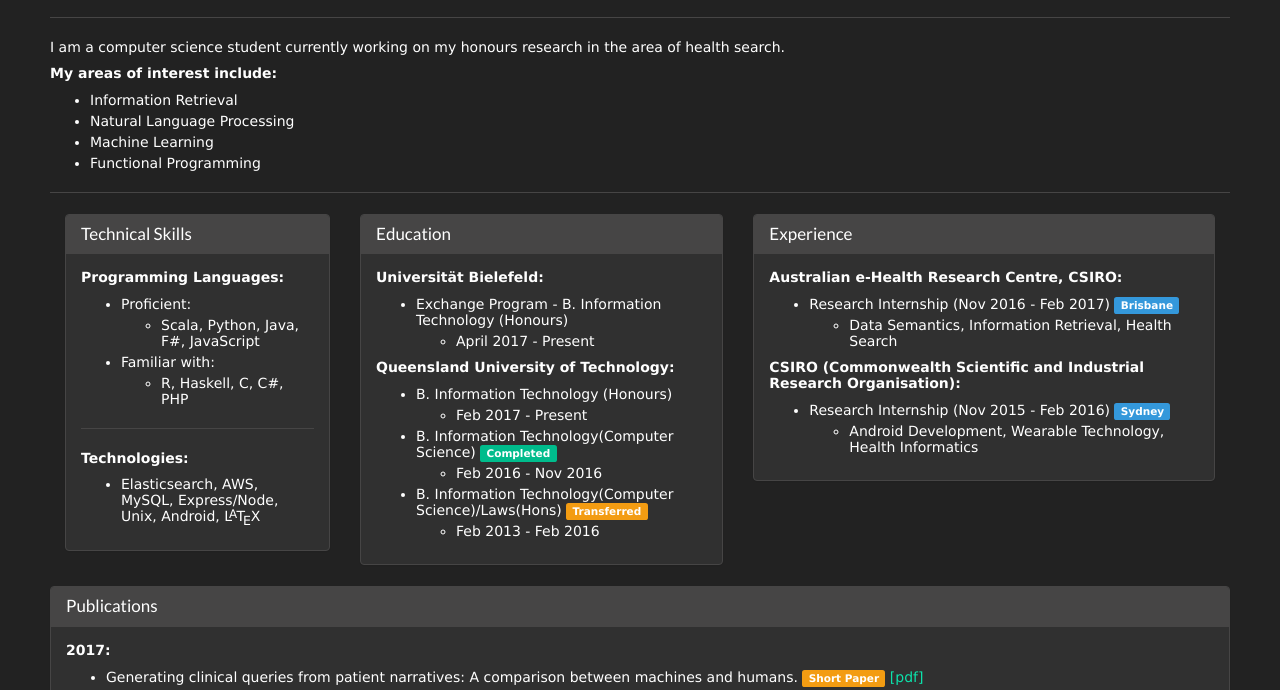
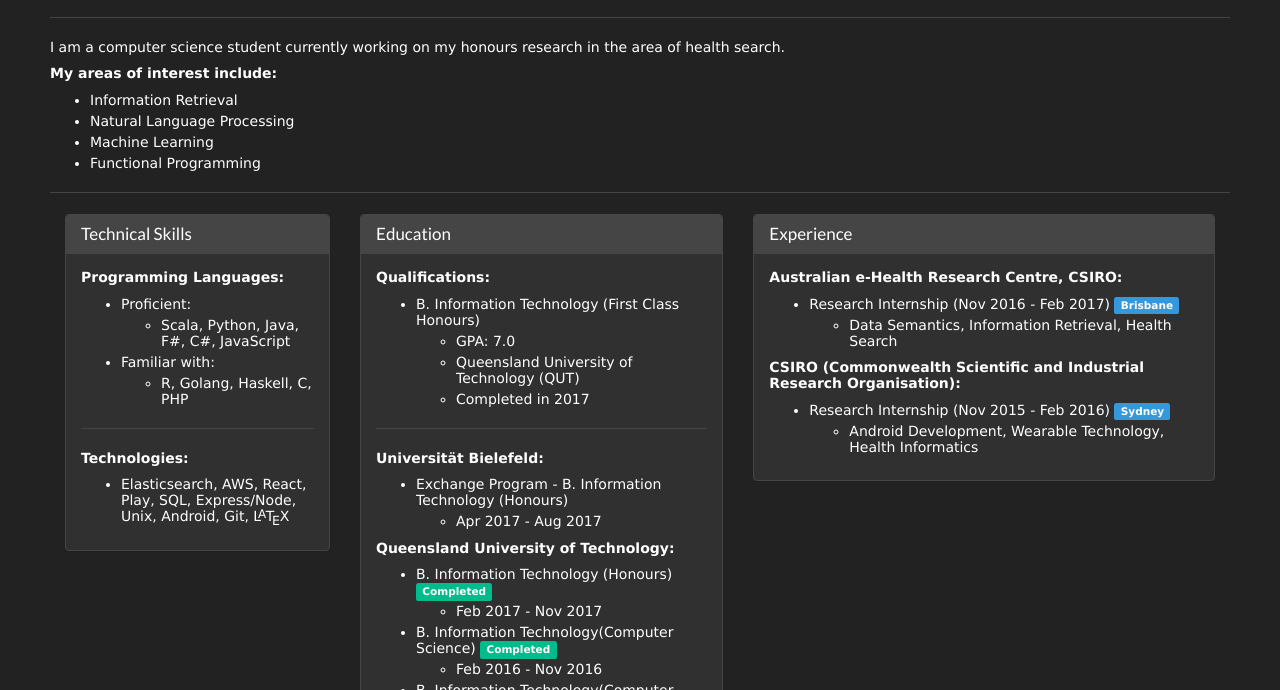
Before and after one commit to liamcripwell/personal-site, a plain HTML site: page index.html in a window 1280 px wide. Shown: the part 110-800 px from the top of the page. Drawn offline with nearby package versions, Linux system fonts and the light colour scheme.

Commit message:
split educaiton panel into qualifications and history

```diff
--- a/index.html
+++ b/index.html
@@ -47,7 +47,6 @@
       <li>Functional Programming</li>
     </ul>
 
-
     <hr>
 
     <div class="container-fluid">
@@ -64,17 +63,17 @@
               <ul>
                 <li>Proficient:</li>
                 <ul>
-                  <li>Scala, Python, Java, F#, JavaScript</li>
+                  <li>Scala, Python, Java, F#, C#, JavaScript</li>
                 </ul>
                 <li>Familiar with:</li>
                 <ul>
-                  <li>R, Haskell, C, C#, PHP</li>
+                  <li>R, Golang, Haskell, C, PHP</li>
                 </ul>
               </ul>
               <hr>
               <p><b>Technologies:</b></p>
               <ul>
-                <li>Elasticsearch, AWS, MySQL, Express/Node, Unix, Android, <span class="latex">L<sup>A</sup>T<sub>E</sub>X</span>
+                <li>Elasticsearch, AWS, React, Play, SQL, Express/Node, Unix, Android, Git, <span class="latex">L<sup>A</sup>T<sub>E</sub>X</span>
                 </li>
               </ul>
             </div>
@@ -88,13 +87,27 @@
               <h3 class="panel-title">Education</h3>
             </div>
             <div class="panel-body">
+                <p><b>Qualifications:</b></p>
+                <ul>
+                  <li>
+                    B. Information Technology (First Class Honours)
+                  </li>
+                  <ul>
+                    <li>GPA: 7.0</li>
+                    <li>Queensland University of Technology (QUT)</li>
+                    <li>Completed in 2017</li>
+                  </ul>
+                </ul>
+
+              <hr>
+
               <p><b>Universität Bielefeld:</b></p>
               <ul>
                 <li>
                   Exchange Program - B. Information Technology (Honours)
                 </li>
                 <ul>
-                  <li>April 2017 - Present</li>
+                  <li>Apr 2017 - Aug 2017</li>
                 </ul>
               </ul>
 
@@ -102,9 +115,10 @@
               <ul>
                 <li>
                   B. Information Technology (Honours)
+                  <span class="label label-success">Completed</span>
                 </li>
                 <ul>
-                  <li>Feb 2017 - Present</li>
+                  <li>Feb 2017 - Nov 2017 </li>
                 </ul>
 
                 <li>
```
